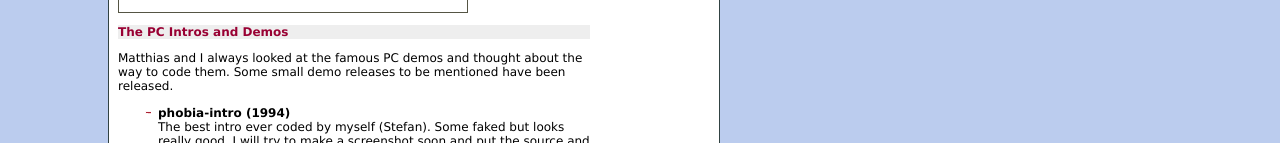
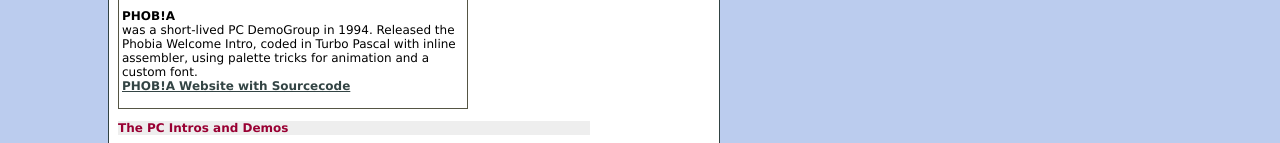
Before and after one commit to skoelle/moonweb-www, an Eleventy site: page src/products/index.md in a window 1280 px wide. Shown: the part 1170-1313 px from the top of the page. Built offline with nearby package versions, Linux system fonts and the light colour scheme; Eleventy itself is replaced by a stand-in of ours; files that its build step writes are made by us from their sources.

Commit message:
phobia info and link

```diff
--- a/src/products/index.md
+++ b/src/products/index.md
@@ -56,6 +56,10 @@ mainly Stefan, the goal was to build games and demos on the PC, but there was on
 mainly Stefan, the goal was to build serious applications on the PC. SkyLINE existed from 1993 till 1995 and released about 15 tools and demos
 <a href="https://28k8.moonweb.org/bbs/pc/skyline/" target="_blank">SkyLINE Production Releases</a>
 
+<b>PHOB!A</b>
+was a short-lived PC DemoGroup in 1994. Released the Phobia Welcome Intro, coded in Turbo Pascal with inline assembler, using palette tricks for animation and a custom font.
+<a href="https://www.moonweb.org/phobia/" target="_blank">PHOB!A Website with Sourcecode</a>
+
 {% endpseudonymBox %}
 
 ## The PC Intros and Demos
```
